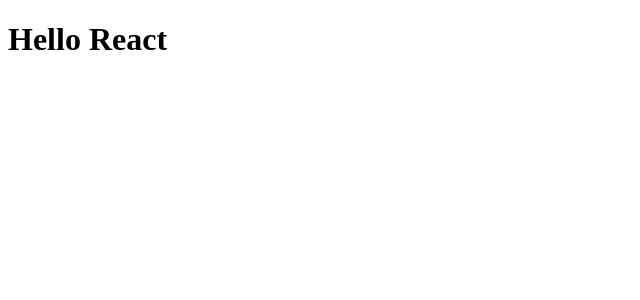
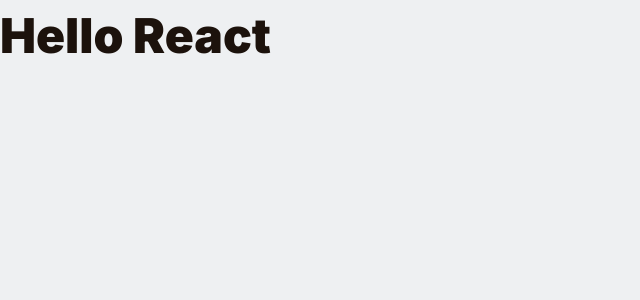
Before and after one commit to andre9277/library_system, a React (Vite) app in the folder library-app/: page / in a window 1280 px wide. Shown: the top 300 px of the page, without its empty margins (0-640 px from the left). Built offline with nearby package versions, Linux system fonts and the light colour scheme.

Commit message:
Update index.css
Base style for the application added.
Reset css added also, so it works on every browser the same way.

```diff
--- a/library-app/src/index.css
+++ b/library-app/src/index.css
@@ -1 +1,143 @@
 @import url("https://fonts.googleapis.com/css2?family=Inter:wght@100..900&display=swap");
+
+:root {
+  --background-primary: #eef0f2;
+  --background-secondary: #f3f3f3;
+  --text: #1c120c;
+  --text-secondary: #3626a7;
+  --primary: #3626a7;
+  --secondary: #0dab76;
+  --box-shadow: rgba(100, 100, 111, 0.2) 0px 7px 29px 0px;
+}
+
+html,
+body,
+#root {
+  width: 100%;
+  height: 100%;
+  font-family: "Inter", sans-serif;
+  background-color: var(--background-primary);
+  color: var(--text);
+}
+
+/* ----Default reset CSS: https://www.joshwcomeau.com/css/custom-css-reset/ ----*/
+/*
+  1. Use a more-intuitive box-sizing model.
+*/
+*,
+*::before,
+*::after {
+  box-sizing: border-box;
+}
+/*
+  2. Remove default margin
+*/
+* {
+  margin: 0;
+}
+/*
+  Typographic tweaks!
+  3. Add accessible line-height
+  4. Improve text rendering
+*/
+body {
+  line-height: 1.5;
+  -webkit-font-smoothing: antialiased;
+}
+/*
+  5. Improve media defaults
+*/
+img,
+picture,
+video,
+canvas,
+svg {
+  display: block;
+  max-width: 100%;
+}
+/*
+  6. Remove built-in form typography styles
+*/
+input,
+button,
+textarea,
+select {
+  font: inherit;
+}
+/*
+  7. Avoid text overflows
+*/
+p,
+h1,
+h2,
+h3,
+h4,
+h5,
+h6 {
+  overflow-wrap: break-word;
+}
+/*
+  8. Create a root stacking context
+*/
+#root,
+#__next {
+  isolation: isolate;
+}
+
+/* -------------------------------- */
+
+h1 {
+  font-size: 3rem;
+  font-weight: 900;
+}
+
+h2 {
+  font-size: 2.5rem;
+  font-weight: 800;
+}
+
+h3 {
+  font-size: 2.25rem;
+  font-weight: 700;
+}
+
+h4 {
+  font-size: 2rem;
+  font-weight: 600;
+}
+
+h5 {
+  font-size: 1.75rem;
+  font-weight: 600;
+}
+
+h6 {
+  font-size: 1.5rem;
+  font-weight: 600;
+}
+
+p {
+  font-size: 1.25rem;
+  font-weight: 400;
+}
+
+.page {
+  width: 100%;
+  height: fit-content;
+  display: flex;
+  flex-direction: column;
+  justify-content: center;
+  align-items: center;
+}
+
+.page-container {
+  width: 75%;
+  height: 100%;
+  padding: 16px;
+  display: flex;
+  flex-direction: column;
+  justify-content: space-between;
+  align-items: flex-start;
+  background-color: var(--background-primary);
+  box-shadow: var(--box-shadow);
+}
```
